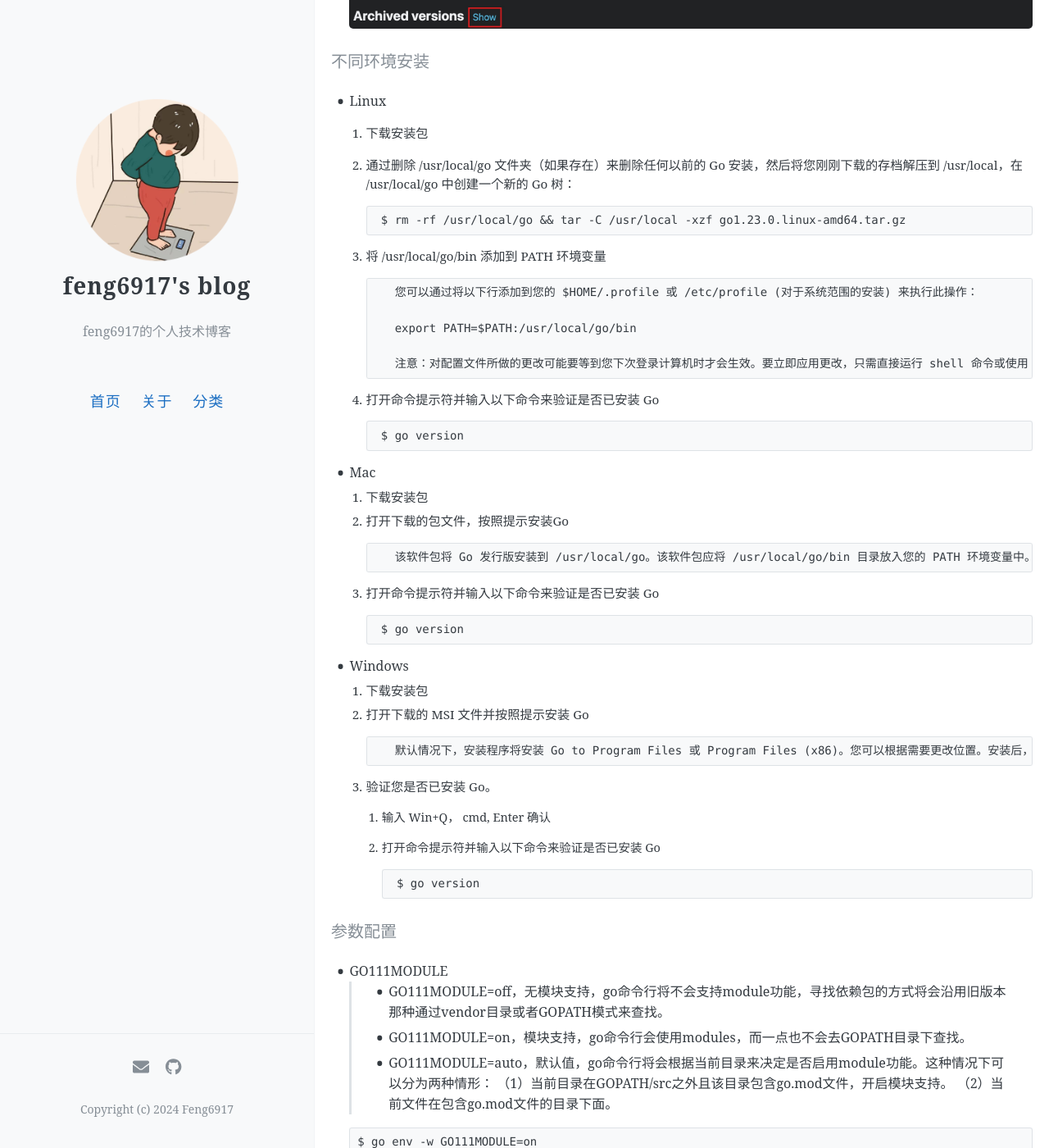
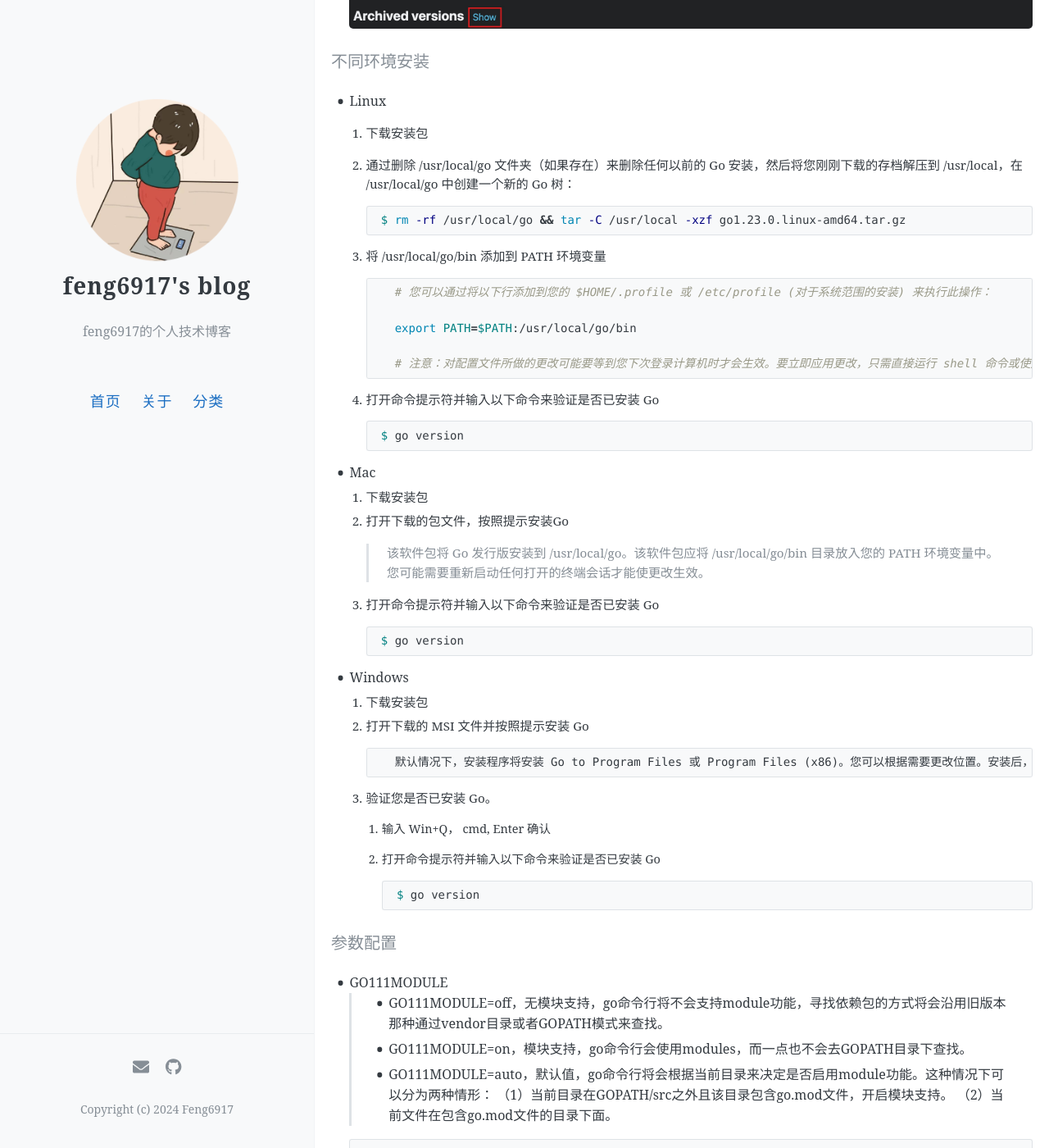
Before and after one commit to feng6917/feng6917.github.io, a Jekyll site: the page built from _posts/2020-3-3-lg-go-dev-env.md, in a window 1280 px wide and 1400 px high, scrolled down 911 px. Shown: the whole window at 82% size. Built offline with Jekyll 4.4.1, drawn with Linux system fonts in a browser that asks for light colours; comment, search, counter and statistics services are not loaded; some of the changed text lies outside the part shown.

Commit message:
fix: style 1

````diff
--- a/_posts/2020-3-3-lg-go-dev-env.md
+++ b/_posts/2020-3-3-lg-go-dev-env.md
@@ -33,32 +33,30 @@ author: feng6917
   1. 下载安装包
 
   2. 通过删除 /usr/local/go 文件夹（如果存在）来删除任何以前的 Go 安装，然后将您刚刚下载的存档解压到 /usr/local，在 /usr/local/go 中创建一个新的 Go 树：
-      ```
+      ``` bash
       $ rm -rf /usr/local/go && tar -C /usr/local -xzf go1.23.0.linux-amd64.tar.gz
       ```
 
   3. 将 /usr/local/go/bin 添加到 PATH 环境变量
-      ```
-        您可以通过将以下行添加到您的 $HOME/.profile 或 /etc/profile (对于系统范围的安装) 来执行此操作：
+      ``` bash
+        # 您可以通过将以下行添加到您的 $HOME/.profile 或 /etc/profile (对于系统范围的安装) 来执行此操作：
 
         export PATH=$PATH:/usr/local/go/bin
 
-        注意：对配置文件所做的更改可能要等到您下次登录计算机时才会生效。要立即应用更改，只需直接运行 shell 命令或使用 source $HOME/.profile 等命令从配置文件中执行这些更改。
+        # 注意：对配置文件所做的更改可能要等到您下次登录计算机时才会生效。要立即应用更改，只需直接运行 shell 命令或使用 source $HOME/.profile 等命令从配置文件中执行这些更改。
       ```
 
   4. 打开命令提示符并输入以下命令来验证是否已安装 Go
-      ```
+      ``` bash
       $ go version
       ```
 
 - Mac
   1. 下载安装包
   2. 打开下载的包文件，按照提示安装Go
-      ```
-        该软件包将 Go 发行版安装到 /usr/local/go。该软件包应将 /usr/local/go/bin 目录放入您的 PATH 环境变量中。您可能需要重新启动任何打开的终端会话才能使更改生效。
-      ```
+      > 该软件包将 Go 发行版安装到 /usr/local/go。该软件包应将 /usr/local/go/bin 目录放入您的 PATH 环境变量中。您可能需要重新启动任何打开的终端会话才能使更改生效。
   3. 打开命令提示符并输入以下命令来验证是否已安装 Go
-      ```
+      ``` bash
       $ go version
       ```
 
@@ -72,33 +70,33 @@ author: feng6917
       1. 输入 Win+Q， cmd, Enter 确认
 
       2. 打开命令提示符并输入以下命令来验证是否已安装 Go
-          ```
+          ``` bash
           $ go version
           ```
 
 #### 参数配置
 
   - GO111MODULE
-    > - GO111MODULE=off，无模块支持，go命令行将不会支持module功能，寻找依赖包的方式将会沿用旧版本那种通过vendor目录或者GOPATH模式来查找。
-    > - GO111MODULE=on，模块支持，go命令行会使用modules，而一点也不会去GOPATH目录下查找。
-    > - GO111MODULE=auto，默认值，go命令行将会根据当前目录来决定是否启用module功能。这种情况下可以分为两种情形：
-    （1）当前目录在GOPATH/src之外且该目录包含go.mod文件，开启模块支持。
-    （2）当前文件在包含go.mod文件的目录下面。
+      > - GO111MODULE=off，无模块支持，go命令行将不会支持module功能，寻找依赖包的方式将会沿用旧版本那种通过vendor目录或者GOPATH模式来查找。
+      > - GO111MODULE=on，模块支持，go命令行会使用modules，而一点也不会去GOPATH目录下查找。
+      > - GO111MODULE=auto，默认值，go命令行将会根据当前目录来决定是否启用module功能。这种情况下可以分为两种情形：
+      （1）当前目录在GOPATH/src之外且该目录包含go.mod文件，开启模块支持。
+      （2）当前文件在包含go.mod文件的目录下面。
 
-    ```
-    $ go env -w GO111MODULE=on
-    ```
+      ``` bash
+      $ go env -w GO111MODULE=on
+      ```
+
   - GOPROXY
-    > 一些第三方代码库是在国外服务器上的，因为一些限制，我们不能很顺利的使用和下载这些仓库，这样就会导致下载缓慢或者失败，所以这个时候就需要一个 代理来实现下载，这个代理就是中间商，可以跨过限制来访问。
+      > 一些第三方代码库是在国外服务器上的，因为一些限制，我们不能很顺利的使用和下载这些仓库，这样就会导致下载缓慢或者失败，所以这个时候就需要一个 代理来实现下载，这个代理就是中间商，可以跨过限制来访问。
 
-    ```
-    # 国内七牛云代理
-    go env -w GOPROXY=https://goproxy.cn,direct
-    ```
+      ``` bash
+      # 国内七牛云代理
+      go env -w GOPROXY=https://goproxy.cn,direct
+      ```
 
 #### 构建和运行
   1. 编写代码
-
       1. 新建 *go_test* 文件夹
 
           ```
@@ -120,19 +118,18 @@ author: feng6917
           ```
 
   2. 构建
+
       1. 初始化
-
-        ```
-        $ go mod init hello
-        $ go mod tidy
-        ```
+          ``` bash
+          $ go mod init hello
+          $ go mod tidy
+          ```
 
       2. 构建、运行
-
-        ``` bash
-        $ go build
-        $ ./hello
-        ```
+          ``` bash
+          $ go build
+          $ ./hello
+          ```
 
 
 
````
